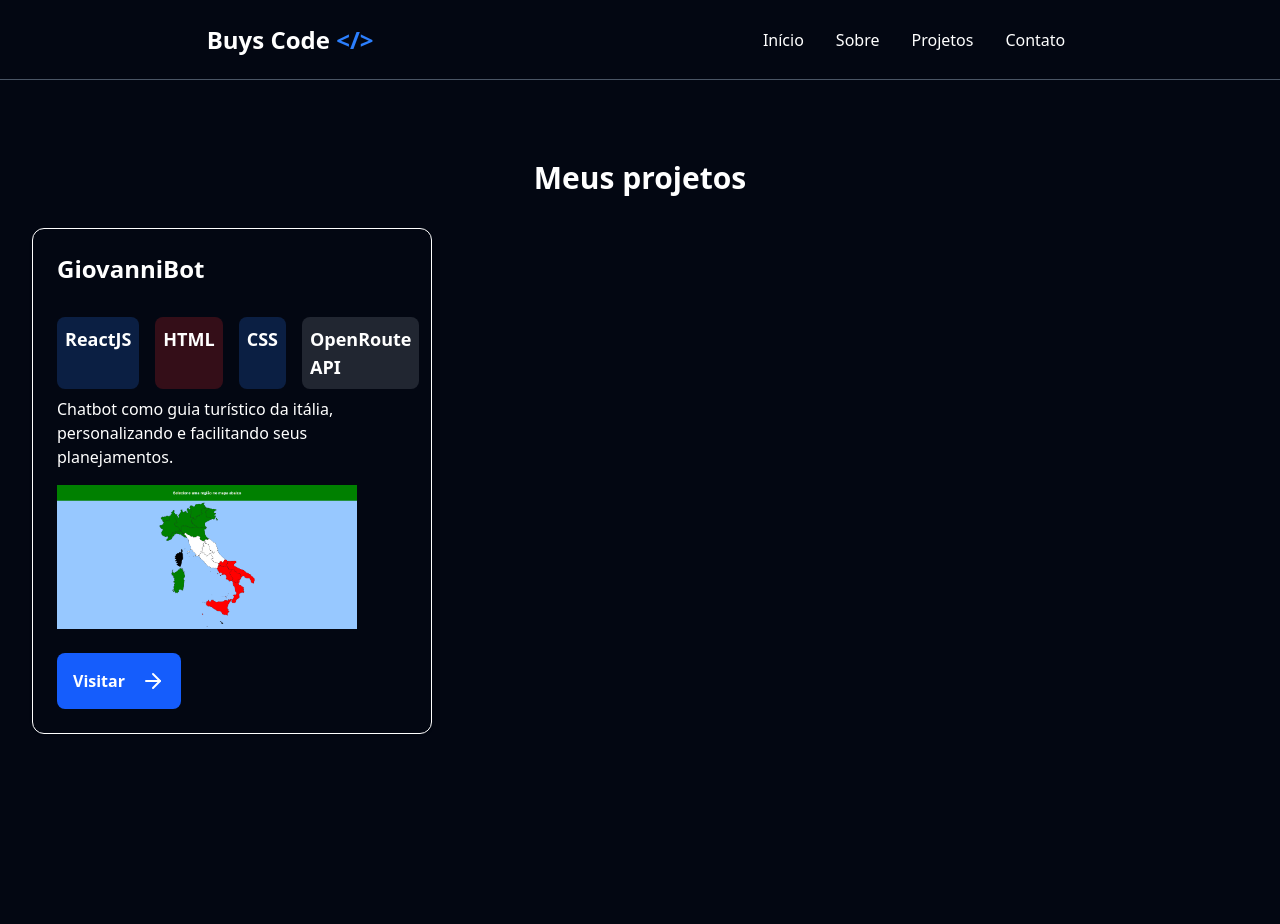
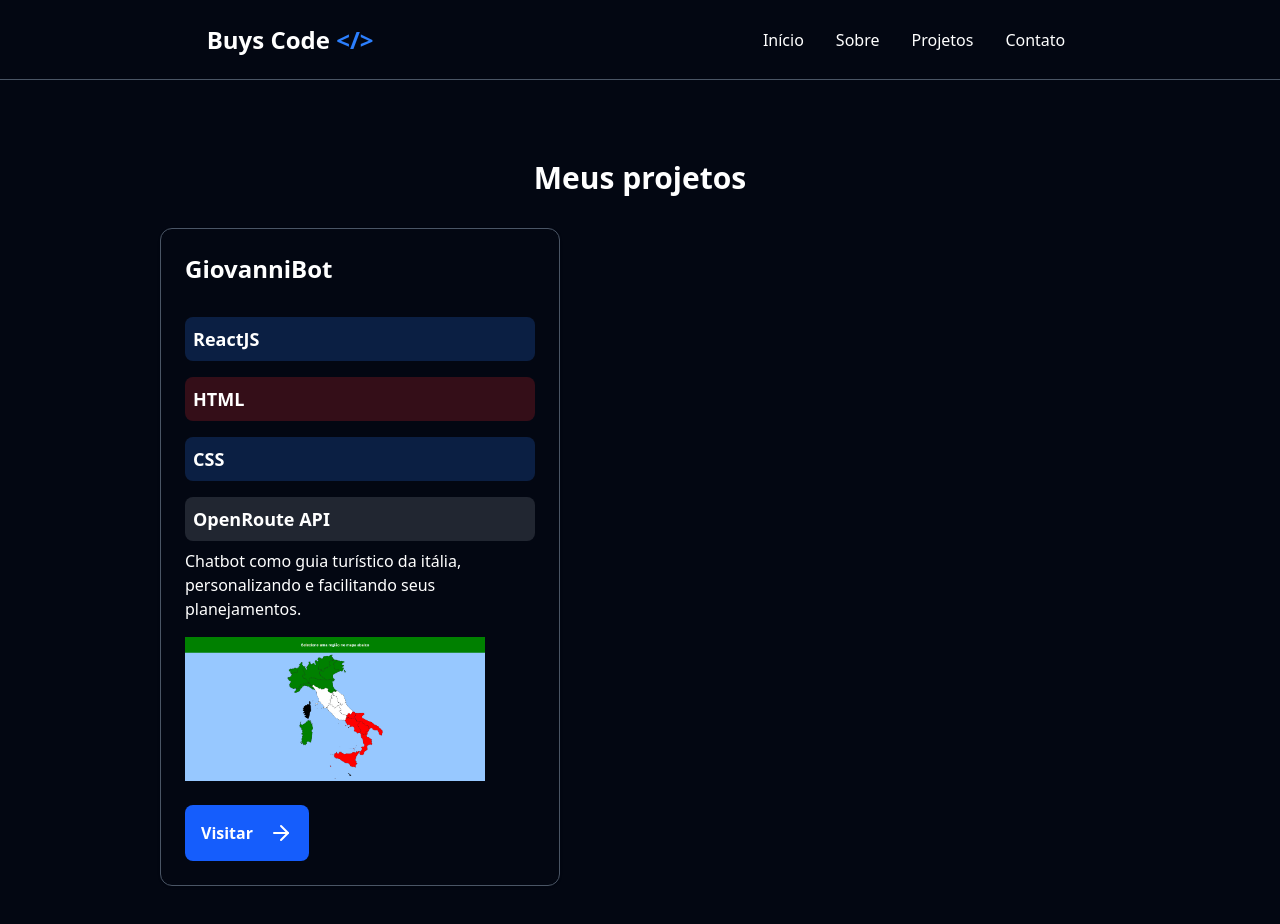
Before and after one commit to BuysCode/portfolio, a Next.js app: page /projects in a window 1280 px wide. Shown: the top 924 px of the page. Before the commit the page ends 800 px from the top, so only its background shows below. Built offline with nearby package versions, Linux system fonts and the light colour scheme.

Commit message:
feat: styling projects

```diff
--- a/src/app/projects/page.tsx
+++ b/src/app/projects/page.tsx
@@ -5,7 +5,7 @@ export default function Projects() {
     return (
         <>
             <Header />
-            <div className="space-y-8 px-8">
+            <div className="space-y-8 px-8 md:px-20 lg:px-40 pb-20">
                 <h1 className="text-3xl font-bold mt-20 text-center">Meus projetos</h1>
                 <ProjectCard
                     description="Chatbot como guia turístico da itália, personalizando e facilitando seus planejamentos."
--- a/src/components/ProjectCard.tsx
+++ b/src/components/ProjectCard.tsx
@@ -21,13 +21,13 @@ interface Project {
 
 export default function ProjectCard({ description, name, tags, link }: Project) {
     return (
-        <Card className="w-100">
+        <Card className="w-100 border-gray-600">
             <CardHeader>
                 <CardTitle className="text-2xl font-bold">{name}</CardTitle>
             </CardHeader>
             <CardContent className="flex flex-col space-y-4 justify-between">
                 <div className="flex flex-col space-y-2">
-                    <div className="flex flex-row gap-4">
+                    <div className="grid grid-cols-3md:flex md:flex-row gap-4">
                         {tags.map((e) => (
                             <Badge key={e.key} color={e.color} text={e.text} />
                         ))}
```
